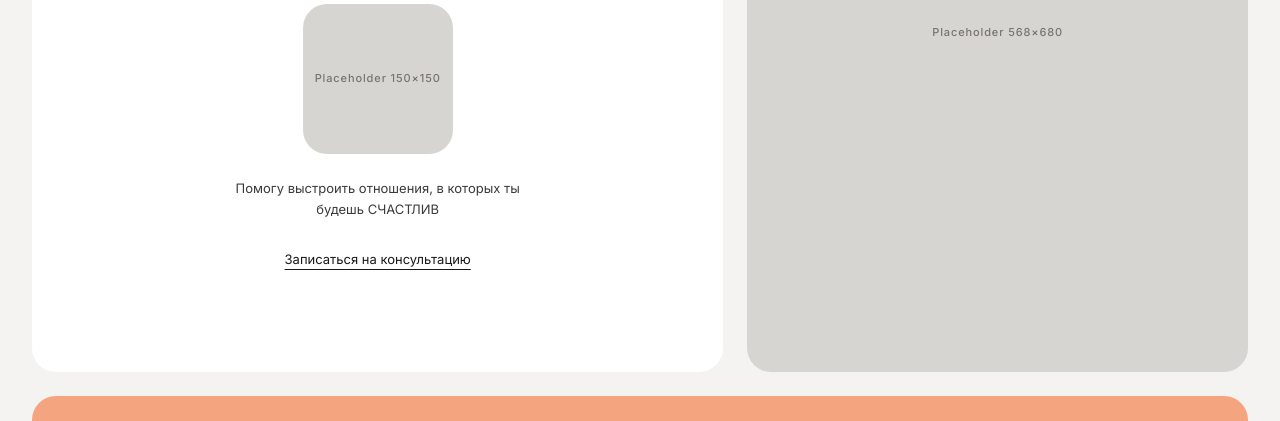
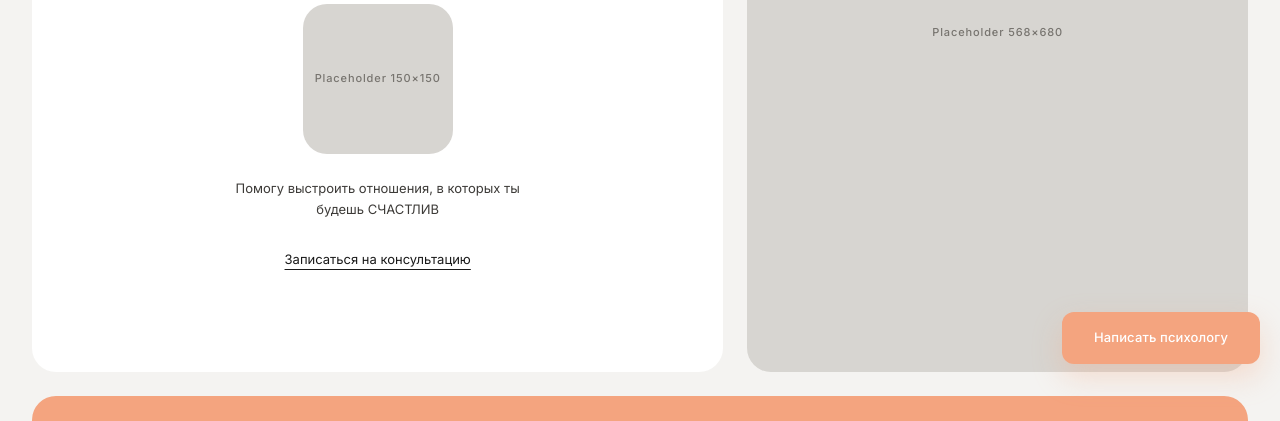
Before and after one commit to VonagasRoge/psychologist-landing-Katya, a website built with Vite: page index.html in a window 1280 px wide. Shown: the part 386-807 px from the top of the page. Built offline with nearby package versions, Linux system fonts and the light colour scheme; a web font is replaced by a local one.

Commit message:
Добавил плавающую кнопку Написать психологу

```diff
--- a/index.html
+++ b/index.html
@@ -281,6 +281,9 @@
       </footer>
     </div>
 
+    <!-- TODO: заменить href="#" на ссылку в мессенджер -->
+    <a class="floating-btn" href="#">Написать психологу</a>
+
     <script type="module" src="./script.js"></script>
   </body>
 </html>
--- a/script.js
+++ b/script.js
@@ -7,6 +7,7 @@ document.querySelectorAll('a[href^="#"]').forEach((link) => {
     const hash = link.getAttribute("href");
 
     if (!hash || hash === "#") {
+      event.preventDefault();
       return;
     }
 
--- a/style.css
+++ b/style.css
@@ -513,6 +513,41 @@ section[id] {
   width: 100%;
 }
 
+/* Floating contact button */
+
+.floating-btn {
+  position: fixed;
+  right: 20px;
+  bottom: 50px;
+  z-index: 100;
+  display: inline-flex;
+  align-items: center;
+  justify-content: center;
+  padding: 18px 32px;
+  border-radius: var(--radius-sm);
+  background: var(--blue-dark);
+  box-shadow: 0 12px 30px color-mix(in srgb, var(--blue-dark) 32%, transparent);
+  color: var(--white);
+  font-size: 13px;
+  font-weight: 500;
+  line-height: 1.2;
+  letter-spacing: 0.01em;
+  transition:
+    background-color 0.2s ease,
+    transform 0.2s ease,
+    box-shadow 0.2s ease;
+}
+
+.floating-btn:hover {
+  background: color-mix(in srgb, var(--blue-dark) 88%, #000000);
+  box-shadow: 0 16px 34px color-mix(in srgb, var(--blue-dark) 40%, transparent);
+  transform: translateY(-2px);
+}
+
+.floating-btn:active {
+  transform: translateY(0);
+}
+
 /* ==========================================================================
    Formats
    ========================================================================== */
```
